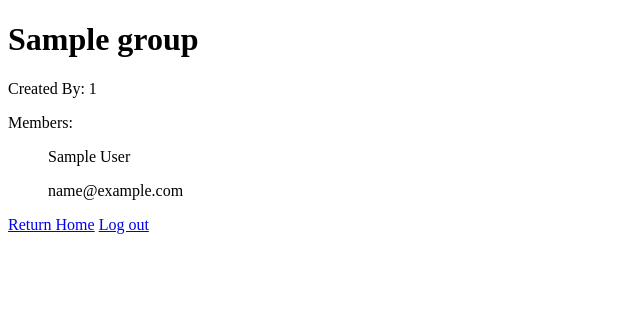
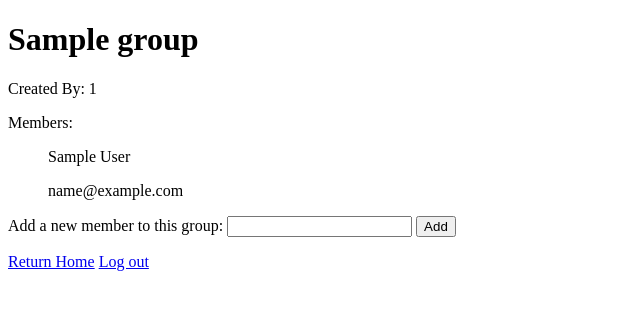
Before and after one commit to DesireeMM/DM-project-1, a Flask app: page /groups/1 in a window 1280 px wide. Shown: the top 310 px of the page, without its empty margins (0-640 px from the left). Run offline with Flask 2, Linux system fonts and the light colour scheme; tables that the repository leaves empty hold one stand-in row (values such as "Sample post").

Commit message:
Finished server.py basic routes

```diff
--- a/crud.py
+++ b/crud.py
@@ -114,10 +114,11 @@ def show_availability(user_id):
     # return Availability.query.filter(Availability.user_id == user_id).all()
 
 #updating functions
-def update_event(event_id, datetime, activity, description=None):
+def update_event(event_id, name, datetime, activity, description=None):
     """Update an event given its id"""
 
     target_event = Event.query.get(event_id)
+    target_event.name = name
     target_event.datetime = datetime
     target_event.activity = activity
     target_event.description = description
--- a/server.py
+++ b/server.py
@@ -25,7 +25,7 @@ def user_login():
     user_password = request.form.get("password")
 
     current_user = crud.get_user_by_email(user_email)
-    if current_user.password == user_password:
+    if current_user and current_user.password == user_password:
         session["user_id"] = current_user.user_id
         session["logged_in_email"] = current_user.email
         flash(f"Welcome, {current_user.fname}!")
@@ -78,7 +78,66 @@ def show_event(event_id):
 
     event = crud.get_event_by_id(event_id)
 
-    return render_template('event_details.html', event=event)
+    return render_template("event_details.html", event=event)
+
+@app.route('/create-event')
+def create_event():
+    """Show form for creating a new event"""
+    current_user_id = session.get("user_id")
+    poss_groups = crud.show_user_groups(current_user_id)
+
+    return render_template("create_event.html", current_user_id=current_user_id, poss_groups=poss_groups)
+
+@app.route('/add-event', methods=["POST"])
+def add_event():
+    """Add event to database"""
+    current_user_id = session.get("user_id")
+    group_id = request.form.get("group")
+    name = request.form.get("name")
+    desc = request.form.get("description")
+
+    new_event = crud.create_event(created_by=current_user_id, group_id=group_id, name=name, description=desc)
+    db.session.add(new_event)
+    db.session.commit()
+
+    event_id = new_event.event_id
+
+    group_members = crud.show_group_members(group_id)
+    for member in group_members:
+        crud.add_event(member.email, event_id)
+
+    return redirect(f"/events/{event_id}")
+
+@app.route("/update-event/<event_id>")
+def update_event(event_id):
+    """Display form to update a particular event."""
+    target_event = crud.get_event_by_id(event_id)
+
+    return render_template("update_event.html", event=target_event)
+
+@app.route("/event-updated", methods=["POST"])
+def show_updated_event():
+    """Show event details after updating"""
+    target_event_id = request.form.get("event_id")
+    target_event = crud.get_event_by_id(target_event_id)
+    name = request.form.get("new-name")
+    desc = request.form.get("new-desc")
+    activity = request.form.get("activity")
+    date = request.form.get("date")
+    time = request.form.get("time")
+
+    if not name:
+        name = target_event.name
+    if not desc:
+        desc = target_event.description
+    if not activity:
+        activity = target_event.activity
+
+    datetime = date + " " + time
+
+    crud.update_event(target_event_id, name=name, datetime=datetime, activity=activity, description=desc)
+
+    return redirect(f"/events/{target_event_id}")
 
 @app.route("/groups")
 def view_groups():
@@ -97,7 +156,7 @@ def view_groups():
 
     return render_template("all_groups.html", all_groups=all_groups, current_user=current_user)
 
-@app.route('/groups/<group_id>')
+@app.route("/groups/<group_id>")
 def show_group(group_id):
     """Show details for a particular group"""
 
@@ -105,6 +164,26 @@ def show_group(group_id):
     members = crud.show_group_members(group_id)
 
     return render_template('group_details.html', group=group, members=members)
+
+@app.route("/new-group-member", methods=["POST"])
+def add_member():
+    """Handle adding a new member to a group."""
+
+    group_id = request.form.get("group_id")
+    user_email = request.form.get("user_email")
+    new_member = crud.get_user_by_email(user_email)
+    all_users = crud.get_users()
+    group_members = crud.show_group_members(group_id)
+
+    if new_member in group_members:
+        flash("Member already in group.")
+    elif new_member in all_users:
+        crud.add_user(user_email, group_id)
+        flash("New member added successfully.")
+    else:
+        flash("User not found. Please make sure to enter a valid email address.")
+
+    return redirect(f"/groups/{group_id}")
 
 @app.route("/availability")
 def view_availability():
@@ -137,7 +216,20 @@ def add_availability():
 
     return redirect("/availability")
 
+@app.route("/update-availability", methods=["POST"])
+def update_availability():
+    """Update a user's availability"""
 
+    avail_id = request.json["avail_id"]
+    new_start = request.json["new_start"]
+    new_end = request.json["new_end"]
+
+    crud.update_availability(avail_id, new_start, new_end)
+
+    return {
+        "success": True,
+        "status": "You have updated your availability."
+    }
 
 @app.route("/logout")
 def user_logout():
--- a/templates/all_events.html
+++ b/templates/all_events.html
@@ -7,4 +7,7 @@
 <li><a href="/events/{{ event.event_id }}">{{ event.name }}</a></li>
 {% endfor %}
 </ul>
+<p>
+    <a href="/create-event">Create a new event</a>
+</p>
 {% endblock %}
--- a/templates/event_details.html
+++ b/templates/event_details.html
@@ -19,5 +19,6 @@
 <p>
     Activity: {{event.activity}}
 </p>
+<a href="/update-event/{{event.event_id}}">Update this event</a>
 
 {% endblock %}
--- a/templates/group_details.html
+++ b/templates/group_details.html
@@ -17,6 +17,13 @@
         {% endfor %}
     </ul>
 </p>
-
+<p>
+    <form action="/new-group-member", method="POST">
+    Add a new member to this group:
+    <input type="text" name="user_email">
+    <input type="hidden" name="group_id" value="{{group.group_id}}">
+    <button type="submit">Add</button>
+    </form>
+</p>
 
 {% endblock %}
```
Also changed, not shown: static/js/updateAvailability.js (added, +30 -0 lines), templates/availability.html (+3 -7 lines), templates/create_event.html (added, +19 -0 lines), templates/update_event.html (added, +23 -0 lines).
